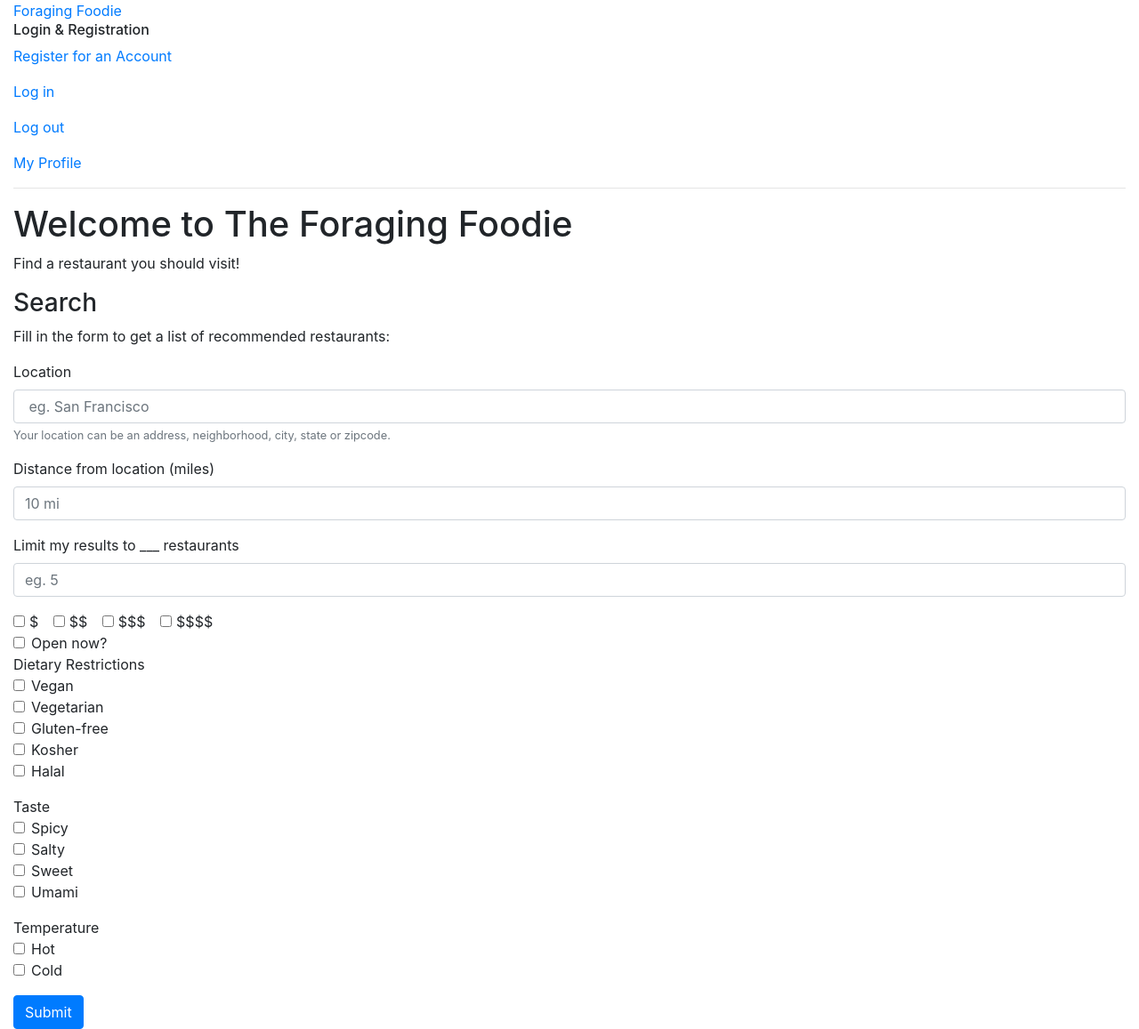
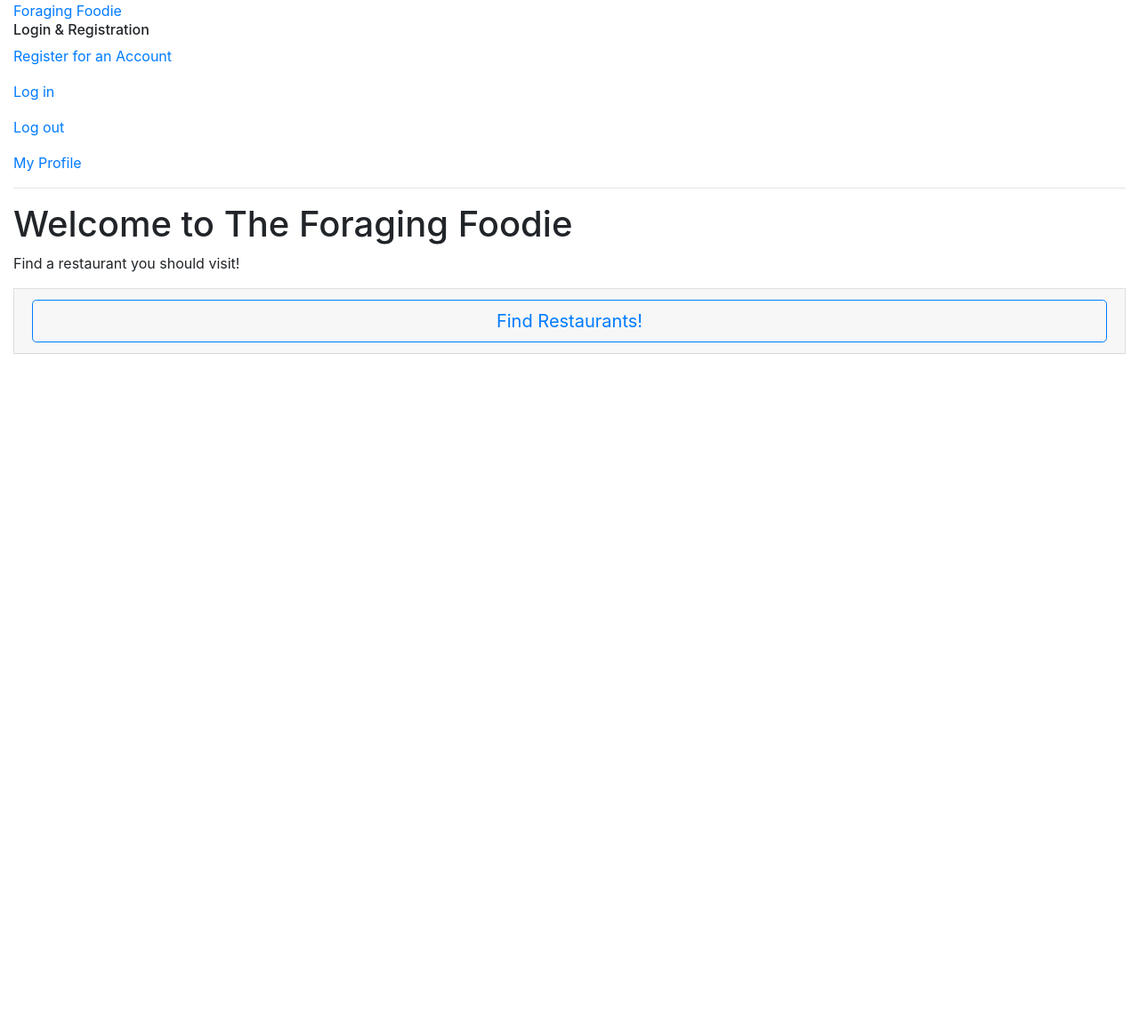
Before and after one commit to alyssalew/foraging-foodie, a Flask app: page / in a window 1280 px wide. Shown: the whole page at 89% size. After the commit the page ends 398 px from the top, so only its background shows below. Run offline with Flask 2, Linux system fonts and the light colour scheme; some libraries are stand-ins or nearby versions.

Commit message:
Put restaurant search form into accordion

```diff
--- a/templates/homepage.html
+++ b/templates/homepage.html
@@ -4,8 +4,20 @@
 <h1> Welcome to The Foraging Foodie </h1>
 <p>Find a restaurant you should visit!</p>
 
-<h3>Search</h3>
-<p> Fill in the form to get a list of recommended restaurants:</p>
+<!-- <h3>Search</h3>
+<p> Fill in the form to get a list of recommended restaurants:</p> -->
+
+<div class="accordion" id="accordionExample">
+  <div class="card">
+    <div class="card-header" id="headingOne">
+      <h5 class="mb-0">
+        <button class="btn btn-outline-primary btn-lg btn-block" type="button" data-toggle="collapse" data-target="#collapseOne" aria-expanded="false" aria-controls="collapseOne">
+          Find Restaurants!
+        </button>
+      </h5>
+    </div>
+    <div id="collapseOne" class="collapse" aria-labelledby="headingOne" data-parent="#accordionExample">
+      <div class="card-body">
 
         <form action='/results' method ="POST">
           <div class="form-group">
@@ -108,9 +120,13 @@
               <label class="form-check-label" for="cold"> Cold </label>
             </div>
           </div>
-
            <button type="submit" class="btn btn-primary"> Submit </button>
         </form>
+
+      </div>
+    </div>
+  </div>
+</div>
 
 <script>
 var x = document.getElementById("current_location");
```
Lines whose indentation alone changed are shown as unchanged.
